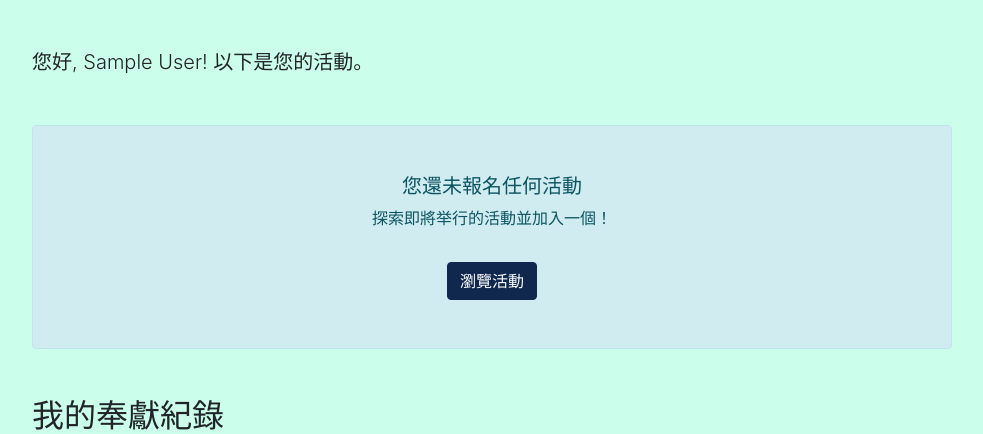
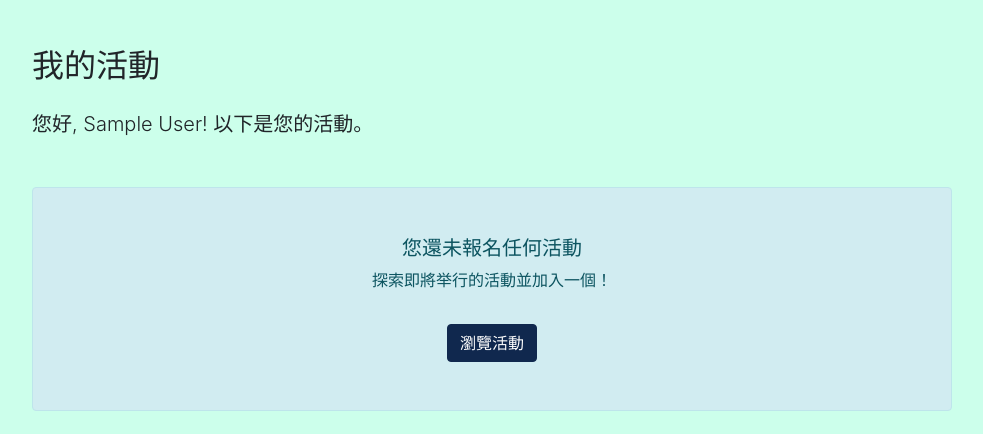
Before and after one commit to rayto1224/ksbc-web, a Django app: page /dashboard/ in a window 1280 px wide. Shown: the part 287-721 px from the top of the page, without its empty margins (148-1131 px from the left). Run offline with Django 5.2, Linux system fonts and the light colour scheme; the visitor is signed in with stand-in values (Sample User, id 1); data that the repository does not hold is empty; some libraries are stand-ins or nearby versions.

Commit message:
Step 2:Final Donation

```diff
--- a/templates/activities/dashboard.html
+++ b/templates/activities/dashboard.html
@@ -1,10 +1,14 @@
-{% extends "base.html" %} {% block content %}
+{% extends "base.html" %}
+<!-- about title -->
+{% block title %} | 我的紀錄 {% endblock %}
+<!-- about content -->
+{% block content %}
 
 <section id="showcase-inner" class="py-5 text-white">
   <div class="container">
     <div class="row text-center">
       <div class="col-md-12">
-        <h3 class="display-4">我的活動</h3>
+        <h3 class="display-4">我的紀錄</h3>
         <p class="lead"></p>
       </div>
     </div>
@@ -14,6 +18,7 @@
 <div class="container my-5">
   <div class="row">
     <div class="col-lg-10 mx-auto">
+      <h2 class="mb-4">我的活動</h2>
       <p class="lead mb-5">
         您好, {{ user.get_full_name|default:user.username }}! 以下是您的活動。
       </p>
```
